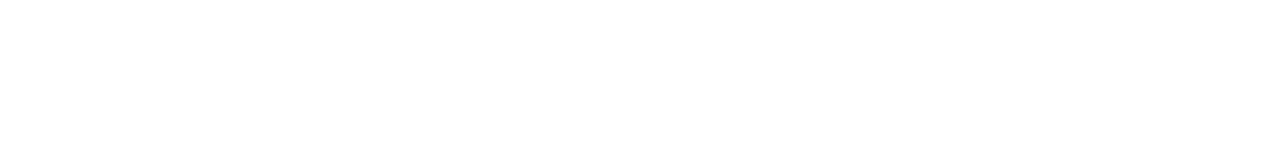
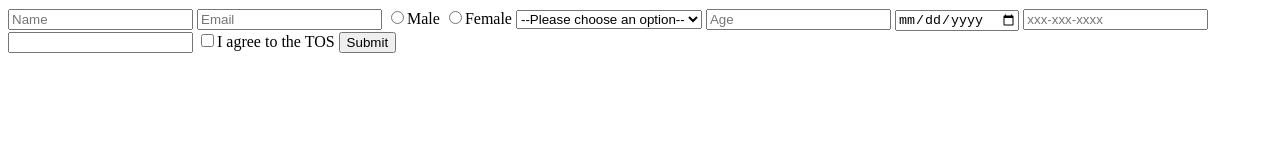
Before and after one commit to acciojob/signup-form-car-amanchaurasiya783, a website: page main.html in a window 1280 px wide. Drawn offline with Linux system fonts and the light colour scheme.

Commit message:
created a submission

```diff
--- a/main.html
+++ b/main.html
@@ -8,6 +8,25 @@
 
 <body>
 	<!-- the entire body must be written by student -->
+    <form method="post">
+		<input type="text" name="Name" id="name" placeholder="Name" required />
+		<input type="email" name="Email" id="email" placeholder="Email" required />
+		<label for="gender"><input type="radio" name="gender" id="gender_m" value="Male" required />Male</label>
+		<label for="gender"></label><input type="radio" name="gender" id="gender_f" value="Female" required />Female</label>
+		<select name="CarBrands" id="cars" required>
+            <option value="" disabled selected>--Please choose an option--</option>
+            <option value="toyota">Toyota</option>
+            <option value="honda">Honda</option>
+            <option value="ford">Ford</option>
+            <option value="chevrolet">Chevrolet</option>
+        </select>
+		<input type="number" name="Age" id="age" placeholder="Age" required />
+		<input type="date" name="DOB" id="dob" required />
+		<input type="tel" name="PhoneNumber" pattern="[0-9]{3}-[0-9]{3}-[0-9]{4}" placeholder="xxx-xxx-xxxx" id="tel" />
+		<input type="password" name="Password" id="password" required />
+		<label for="tos"><input type="checkbox" name="tos" id="tos" required />I agree to the TOS</label>
+        <button type="submit">Submit</button>
+	</form>
     <script type="text/javascript" src="./script.js">
 </script>
 
--- a/styles.css
+++ b/styles.css
@@ -1,2 +1 @@
-
 /* Your CSS Code here. */
```
